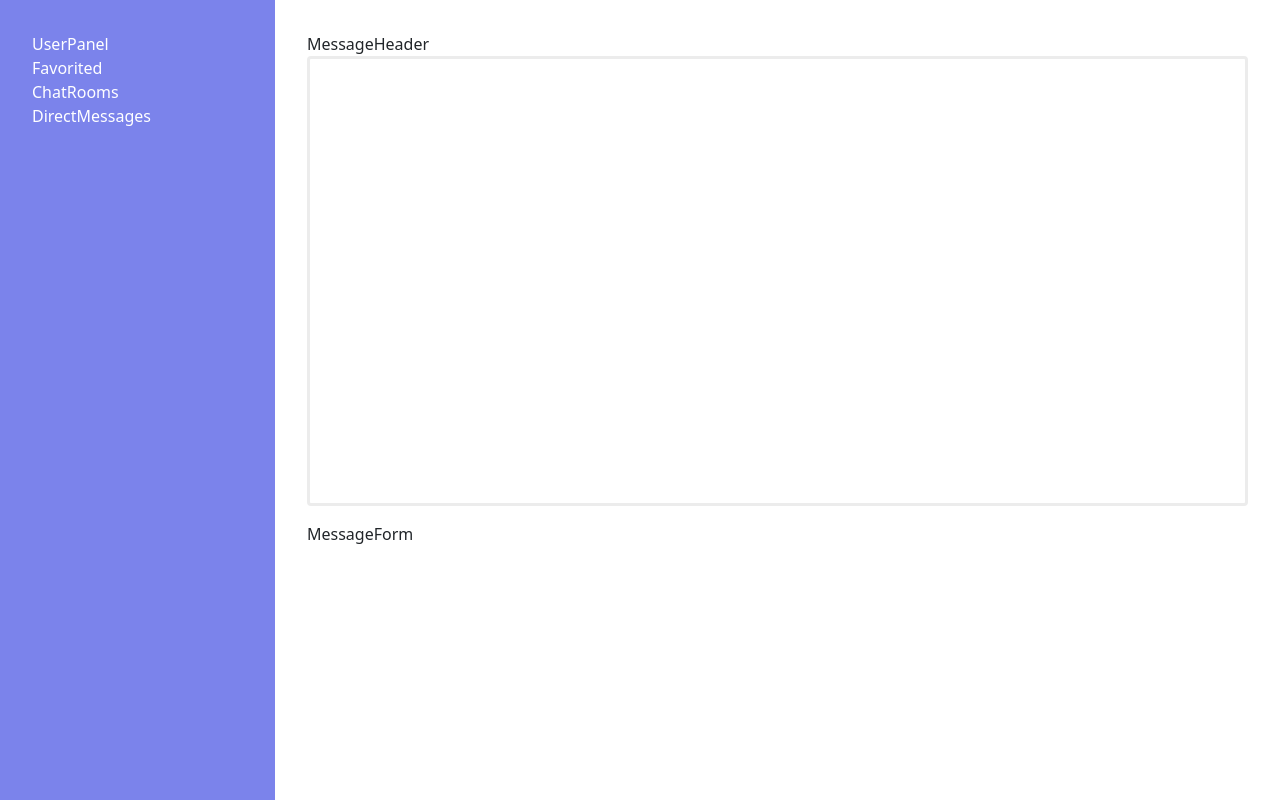
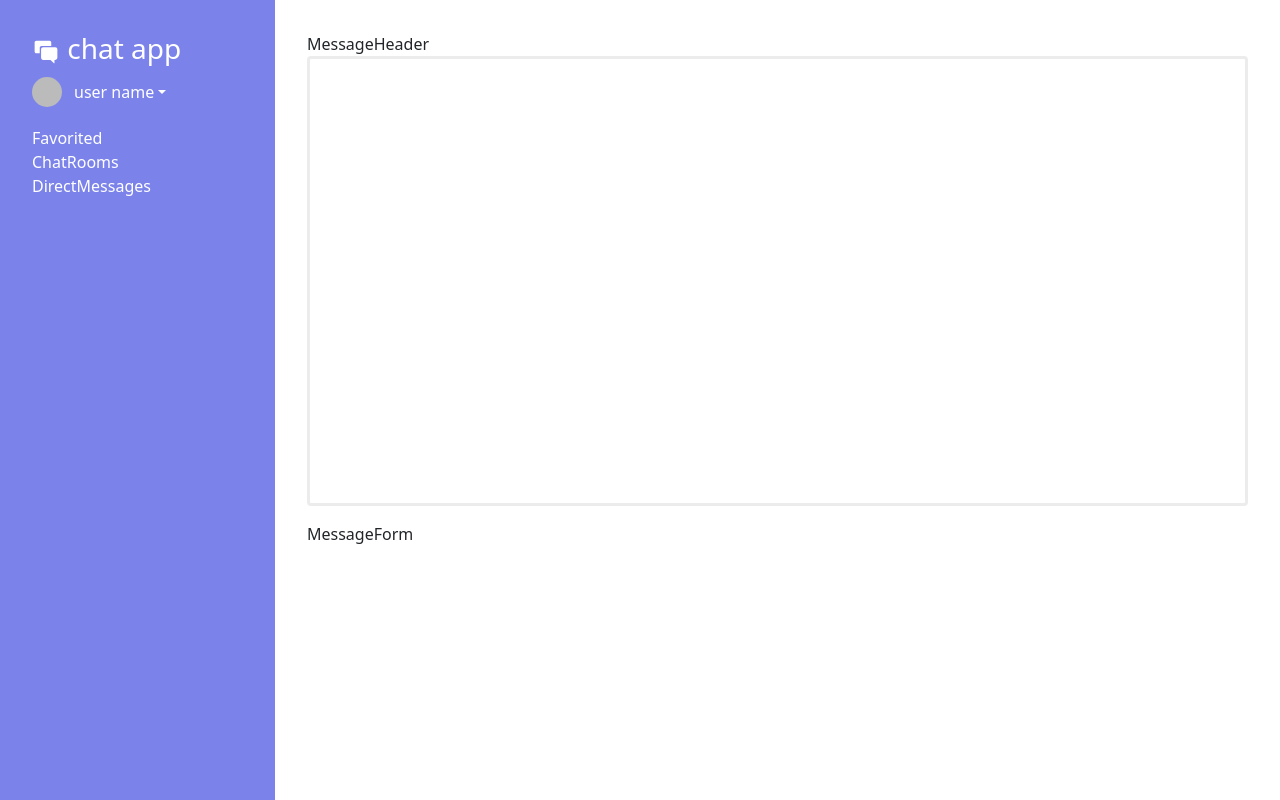
Before and after one commit to younheesong/chat-app, a React (Create React App) app: page / in a window 1280 px wide. Built offline with nearby package versions, Linux system fonts and the light colour scheme; no server answers; sample sign-in values are in the browser's storage.

Commit message:
feat: user panel

```diff
--- a/src/components/ChatPage/SidePanel/UserPanel.js
+++ b/src/components/ChatPage/SidePanel/UserPanel.js
@@ -1,7 +1,42 @@
 import React from "react";
+import { IoIosChatboxes } from "react-icons/io";
+import Dropdown from "react-bootstrap/Dropdown";
+import Image from "react-bootstrap/Image";
+import { useSelector } from "react-redux";
 
 function UserPanel() {
-  return <div>UserPanel</div>;
+  const user = useSelector((state) => state.user.currentUser);
+
+  return (
+    <div>
+      {/* logo */}
+      <h3>
+        <IoIosChatboxes /> chat app
+      </h3>
+
+      <div style={{ display: "flex", marginBottom: "1rem" }}>
+        <Image
+          src={user && user.photoURL}
+          roundedCircle
+          style={{ width: "30px", height: "30px", marginTop: "3px" }}
+        />
+        <Dropdown>
+          <Dropdown.Toggle
+            style={{ background: "transparent", border: "0px" }}
+            variant="success"
+            id="dropdown-basic"
+          >
+            user name
+          </Dropdown.Toggle>
+
+          <Dropdown.Menu>
+            <Dropdown.Item>프로필 사진 변경</Dropdown.Item>
+            <Dropdown.Item>로그아웃</Dropdown.Item>
+          </Dropdown.Menu>
+        </Dropdown>
+      </div>
+    </div>
+  );
 }
 
 export default UserPanel;
```
